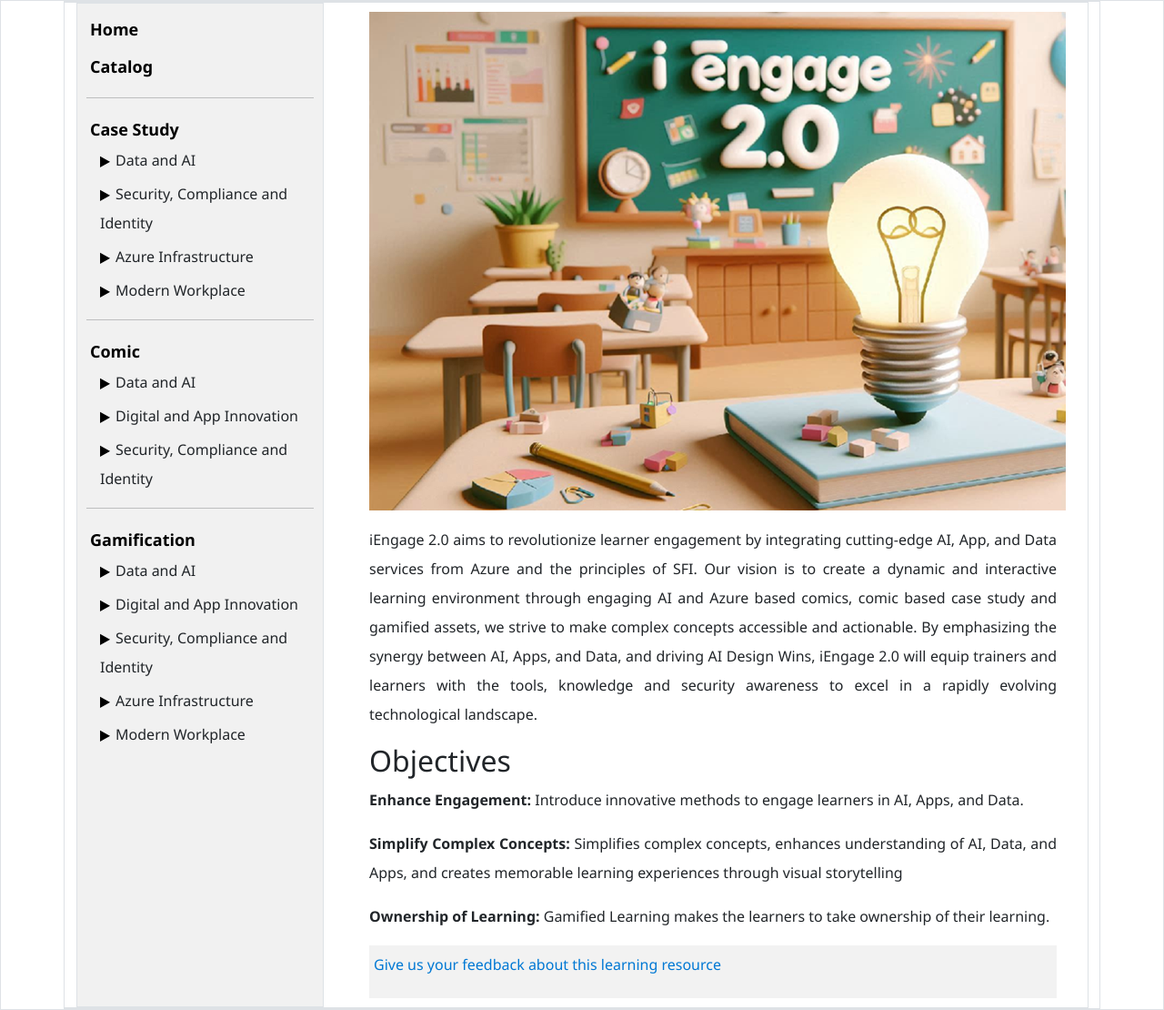
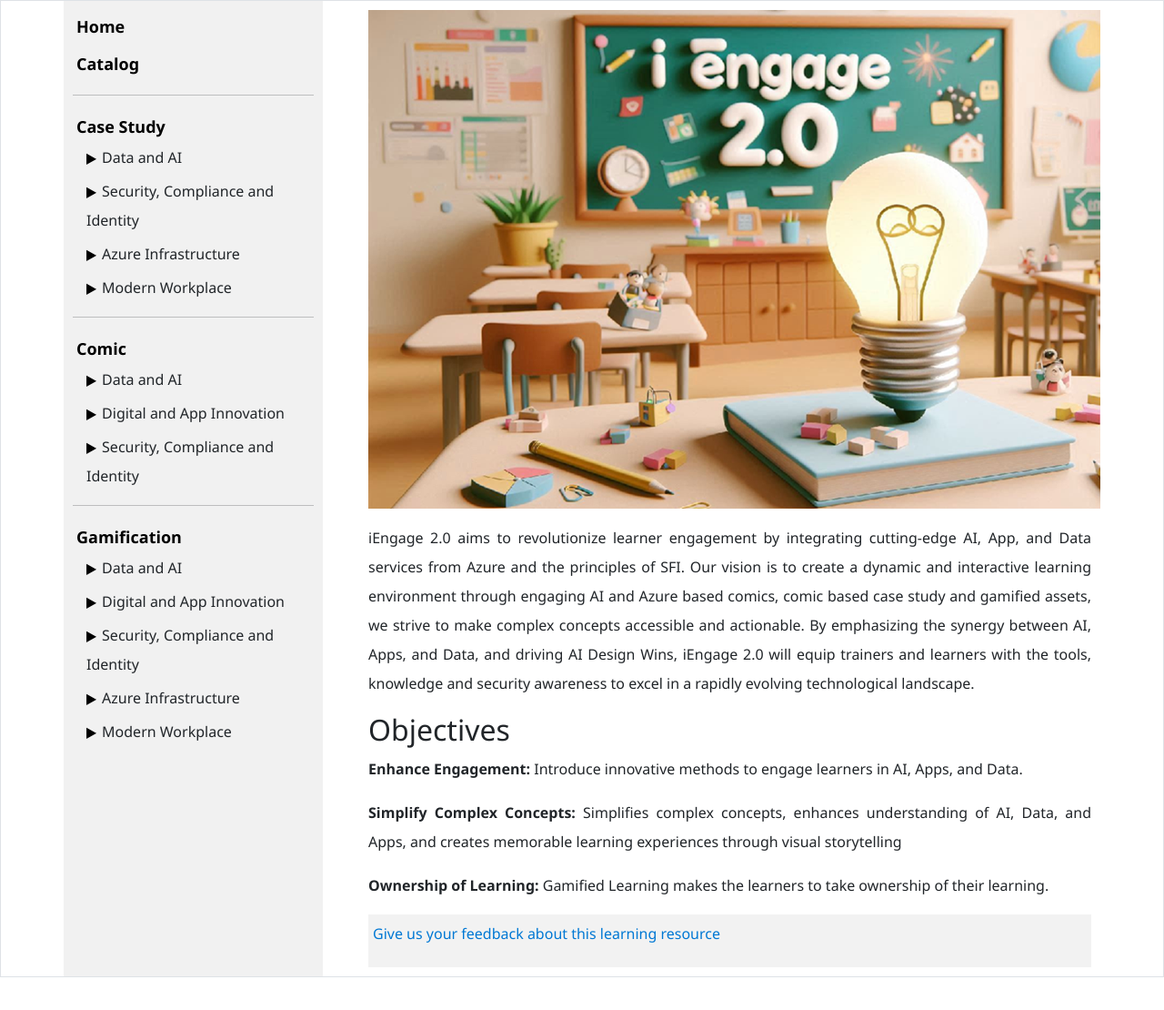
Before and after one commit to ningweinw/iengage, a Jekyll site: the page built from index.markdown, in a window 1280 px wide. Shown: the whole page at 91% size. Built offline with Jekyll 4.4.1, drawn with Linux system fonts in a browser that asks for light colours; after the commit the page ends 1074 px from its top, so only the background shows below that.

Commit message:
Update default.html

```diff
--- a/_layouts/default.html
+++ b/_layouts/default.html
@@ -9,9 +9,9 @@
   <link rel="stylesheet" href="/iengage/assets/css/catalog_style.css">
 </head>
 <body class="main-body border">
-  <div class="container d-flex g-0 overflow-auto border">
-    <div class="container row border">
-      <div class="col-12 col-md-3 g-0 border" id="leftDiv">
+  <div class="container d-flex g-0 overflow-auto">
+    <div class="container row g-0">
+      <div class="col-12 col-md-3 g-0" id="leftDiv">
         <ul>
           <li><a href="{{ site.url }}{{ site.baseurl }}" class="main-menu">Home</a></li>
           <li><a href="{{ site.url }}{{ site.baseurl }}/Catalog.html" class="main-menu">Catalog</a></li>
```
